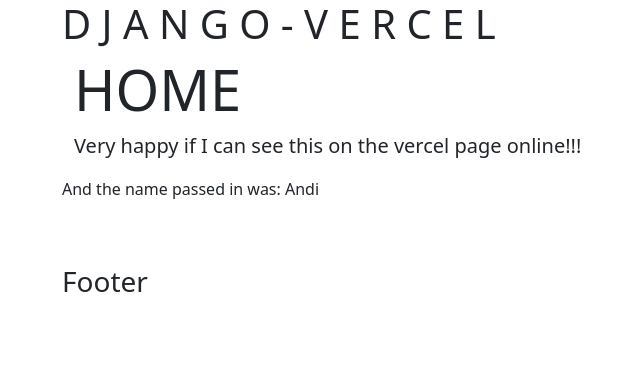
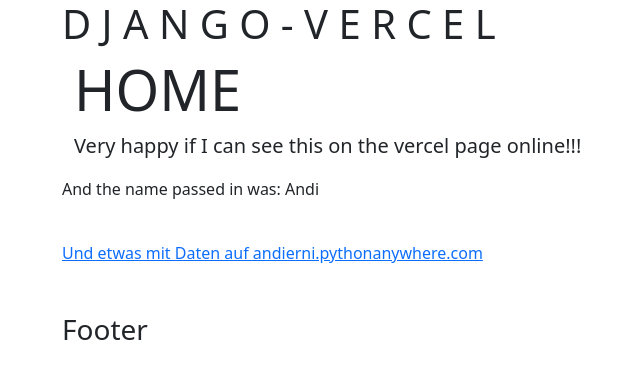
Before and after one commit to ajerni/djangotestvercel, a Django app: page / in a window 1280 px wide. Shown: the top 379 px of the page, without its empty margins (20-660 px from the left). Run offline with Django 4.2, Linux system fonts and the light colour scheme.

Commit message:
added link to paythonanywhere

```diff
--- a/webpage/templates/home.html
+++ b/webpage/templates/home.html
@@ -7,6 +7,10 @@
     </p>
   </div>
   <p>And the name passed in was: {{ name }}</p>
+  <br />
+  <a href="https://andierni.pythonanywhere.com"
+    >Und etwas mit Daten auf andierni.pythonanywhere.com</a
+  >
 </div>
 
 {% endblock %}
```
